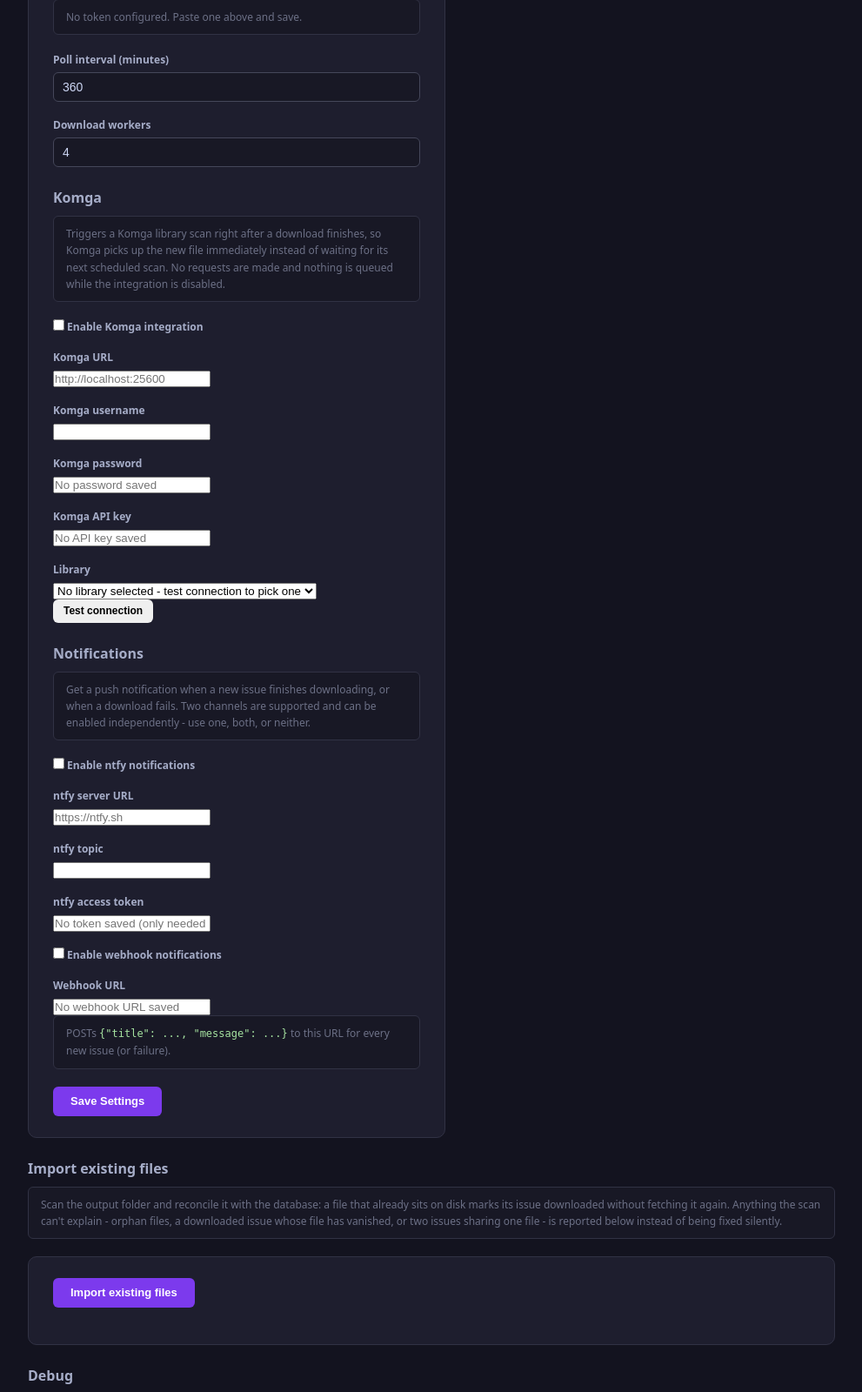
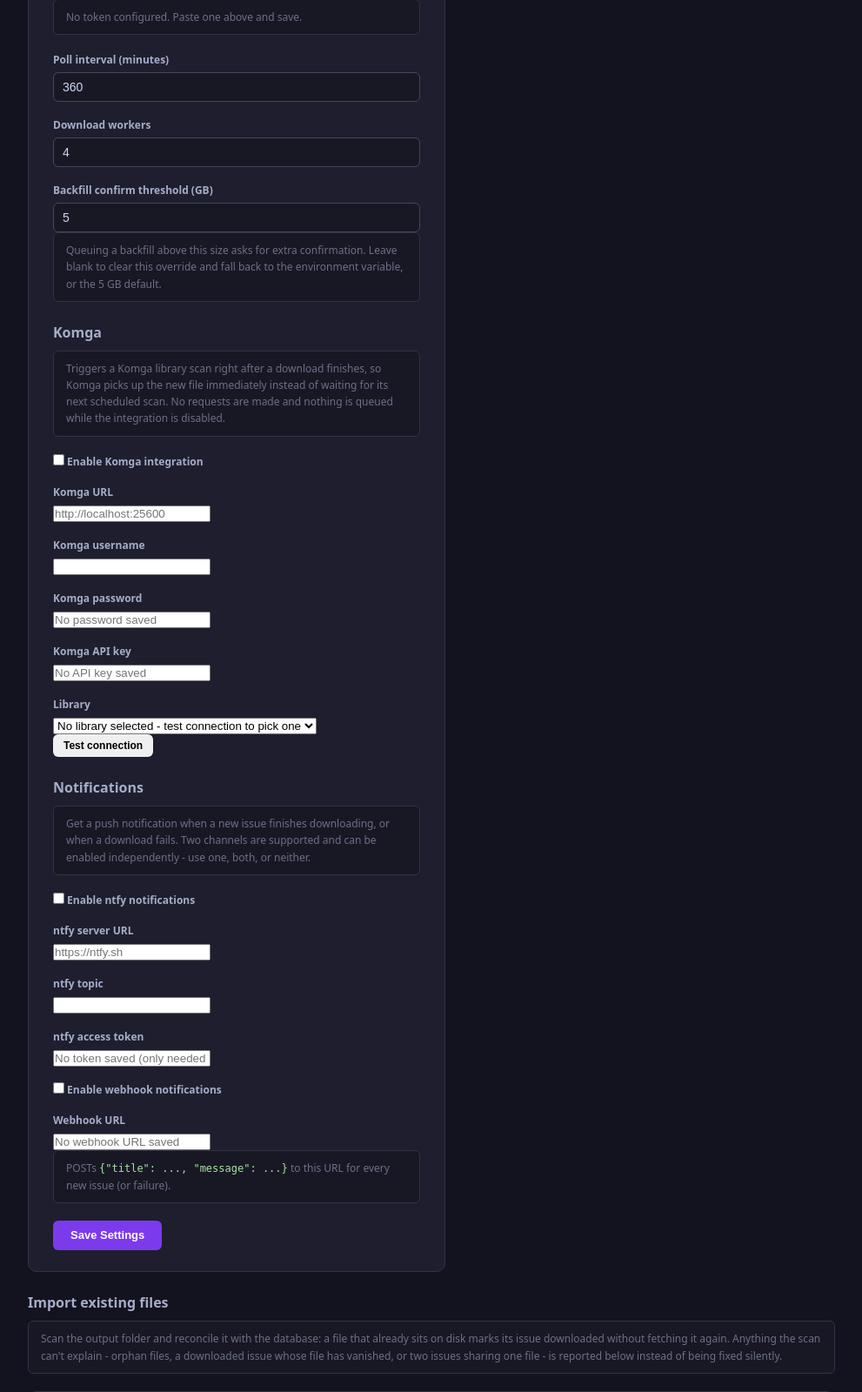
Before and after one commit to Armandur/flipp-dl, a FastAPI app: page /settings in a window 1280 px wide. Shown: the part 202-1802 px from the top of the page at 87% size, without its empty margins (144-1135 px from the left). Run offline with FastAPI, Linux system fonts and the light colour scheme; some libraries are stand-ins or nearby versions.

Commit message:
Sätt tröskeln för bakkatalogsvarningen på inställningssidan
Gränsen gick bara att ändra med en miljövariabel och omstart. Nu finns ett
fält bland övriga inställningar, angivet i gigabyte. Tomt fält återgår till
miljövariabeln eller femgigabytesdefaulten.

Co-Authored-By: Claude Opus 5 (1M context) <noreply@anthropic.com>
Claude-Session: https://claude.ai/code/session_018QPq8jS56auqPeGeFwFMUg

```diff
--- a/flipp_dl/db/repository.py
+++ b/flipp_dl/db/repository.py
@@ -1062,10 +1062,9 @@ class DownloadRepository:
         """The size, in bytes, above which a backfill confirm must warn.
 
         Overridable per instance: the ``queue_warn_threshold_bytes``
-        setting wins if set (there is no settings-page field for it yet -
-        set it directly in the ``settings`` table), then the
-        ``FLIPP_QUEUE_WARN_THRESHOLD_BYTES`` env var, else the 5 GiB
-        default (TASK-1361).
+        setting wins if set (edited as gigabytes on the settings page),
+        then the ``FLIPP_QUEUE_WARN_THRESHOLD_BYTES`` env var, else the
+        5 GiB default (TASK-1361).
         """
         from_setting = _parse_positive_int(
             self.get_setting(_QUEUE_WARN_THRESHOLD_SETTING, "")
--- a/flipp_dl/web/routes.py
+++ b/flipp_dl/web/routes.py
@@ -957,6 +957,12 @@ def register(app: FastAPI) -> None:
             ),
         }
 
+    def _format_gb(threshold_bytes: int) -> str:
+        """Render *threshold_bytes* as a trimmed GB string for the form field."""
+        gb = threshold_bytes / (1024**3)
+        formatted = f"{gb:.2f}".rstrip("0").rstrip(".")
+        return formatted or "0"
+
     @app.get("/settings", response_class=HTMLResponse)
     async def settings_get(request: Request):
         repo = _repo(request)
@@ -964,6 +970,9 @@ def register(app: FastAPI) -> None:
             settings = {
                 "poll_interval": repo.get_setting("poll_interval", "360"),
                 "workers": repo.get_setting("workers", "4"),
+                "queue_warn_threshold_gb": _format_gb(
+                    repo.queue_warn_threshold_bytes()
+                ),
                 **_token_settings(repo),
                 **_komga_view_settings(repo),
                 **_notify_view_settings(repo),
@@ -980,6 +989,7 @@ def register(app: FastAPI) -> None:
         request: Request,
         poll_interval: int = Form(360),
         workers: int = Form(4),
+        queue_warn_threshold_gb: str = Form(""),
         flipp_token: str = Form(""),
         komga_enabled: str | None = Form(None),
         komga_url: str = Form(""),
@@ -997,10 +1007,39 @@ def register(app: FastAPI) -> None:
         if not await check_csrf_form(request):
             return HTMLResponse("CSRF validation failed", status_code=400)
         token_value = flipp_token.strip()
+
+        # A blank field resets the threshold to the FLIPP_QUEUE_WARN_THRESHOLD_BYTES
+        # env var / 5 GiB default (same "blank = clear the override" rule as the
+        # per-publication poll interval). Anything else must parse as a positive
+        # number - an invalid value must not silently save a broken threshold.
+        queue_warn_threshold_raw = queue_warn_threshold_gb.strip()
+        queue_warn_threshold_bytes_value: int | None = None
+        if queue_warn_threshold_raw:
+            try:
+                gb_value = float(queue_warn_threshold_raw)
+            except ValueError:
+                return HTMLResponse(
+                    "Backfill confirm threshold must be a number", status_code=400
+                )
+            if gb_value <= 0:
+                return HTMLResponse(
+                    "Backfill confirm threshold must be greater than zero",
+                    status_code=400,
+                )
+            queue_warn_threshold_bytes_value = round(gb_value * 1024**3)
+
         with get_session(request.app.state.session_factory) as session:
             repo = DownloadRepository(session)
             repo.set_setting("poll_interval", str(poll_interval))
             repo.set_setting("workers", str(workers))
+            repo.set_setting(
+                "queue_warn_threshold_bytes",
+                (
+                    str(queue_warn_threshold_bytes_value)
+                    if queue_warn_threshold_bytes_value is not None
+                    else ""
+                ),
+            )
             # Empty input leaves a previously saved token untouched - the
             # form field is never pre-filled with the real value, so a
             # blank submit must not be read as "clear the token".
@@ -1030,6 +1069,9 @@ def register(app: FastAPI) -> None:
             if notify_webhook_url.strip():
                 repo.set_setting("notify_webhook_url", notify_webhook_url.strip())
 
+            queue_warn_threshold_gb_display = _format_gb(
+                repo.queue_warn_threshold_bytes()
+            )
             token_settings = _token_settings(repo)
             komga_settings = _komga_view_settings(repo)
             notify_settings = _notify_view_settings(repo)
@@ -1042,6 +1084,7 @@ def register(app: FastAPI) -> None:
                 "settings": {
                     "poll_interval": str(poll_interval),
                     "workers": str(workers),
+                    "queue_warn_threshold_gb": queue_warn_threshold_gb_display,
                     **token_settings,
                     **komga_settings,
                     **notify_settings,
--- a/flipp_dl/web/templates/settings.html
+++ b/flipp_dl/web/templates/settings.html
@@ -59,6 +59,19 @@
         value="{{ settings.workers | default(4) }}"
         required
       >
+    </div>
+
+    <div class="field">
+      <label for="queue_warn_threshold_gb">{{ _("Backfill confirm threshold (GB)") }}</label>
+      <input
+        type="number"
+        id="queue_warn_threshold_gb"
+        name="queue_warn_threshold_gb"
+        min="0.001"
+        step="any"
+        value="{{ settings.queue_warn_threshold_gb }}"
+      >
+      <div class="note">{{ _("Queuing a backfill above this size asks for extra confirmation. Leave blank to clear this override and fall back to the environment variable, or the 5 GB default.") }}</div>
     </div>
 
     <h2>{{ _("Komga") }}</h2>
```
Also changed, not shown: tests/test_web_routes.py (+99 -0 lines), flipp_dl/web/locales/sv/LC_MESSAGES/messages.po, 2 other files.
